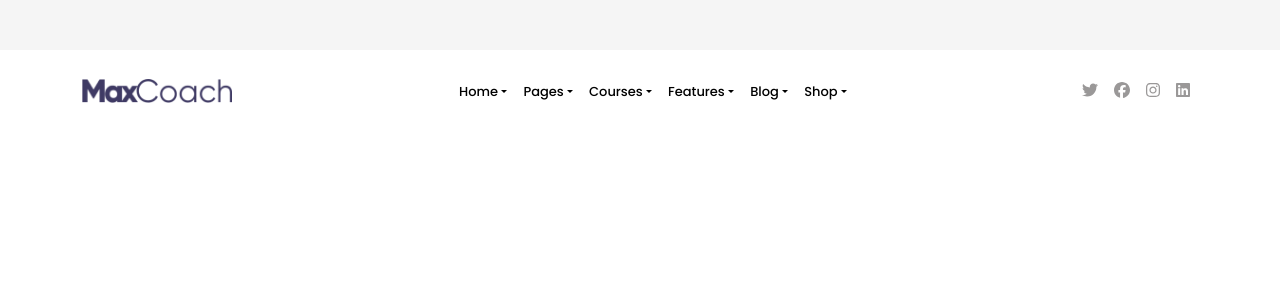
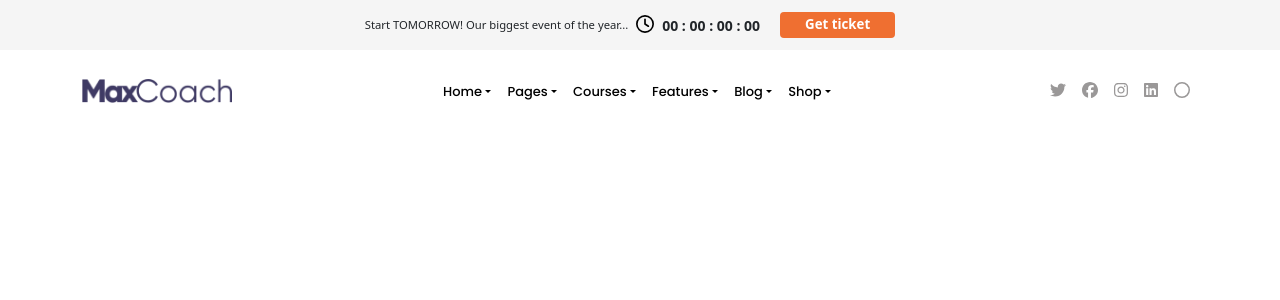
Before and after one commit to DamianoCasolari/proj-html-vuejs, a Vue app: page / in a window 1280 px wide. Shown: the top 300 px of the page. Built offline with nearby package versions, Linux system fonts and the light colour scheme; a web font is replaced by a local one.

Commit message:
add counter layout

```diff
--- a/src/components/CountdownEvent.vue
+++ b/src/components/CountdownEvent.vue
@@ -1,18 +1,44 @@
 <script>
+import { faClock } from '@fortawesome/free-regular-svg-icons';
+
 export default {
     name: "CountdownEvent",
     data() {
 
 
-        return {}
+        return {
+            faClock
+        }
     }
 }
 </script>
 
 
 <template>
-    <div class="countdown">
-
+    <div class="countdown d-flex justify-content-center align-items-center">
+        <div class="statement">
+            Start TOMORROW! Our biggest event of the year...
+        </div>
+        <div class="counter_container d-flex">
+            <span>
+                <font-awesome-icon :icon="faClock" class="mx-2 clock" />
+            </span>
+            <div class="counter">
+                <span>
+                    00 : 00 : 00 : 00
+                </span>
+                <!-- <span>
+                00 :
+            </span>
+            <span>
+                00 :
+            </span>
+            <span>
+                00
+            </span> -->
+            </div>
+        </div>
+        <button class="juice_button">Get ticket</button>
     </div>
 </template>
 
@@ -24,5 +50,31 @@ export default {
 .countdown {
     height: 50px;
     background-color: $clr_countdown;
+    font-size: calc(10px + 0.1vw);
+
+
+    .clock {
+        font-size: 18px;
+        color: $clr_total_dark;
+        vertical-align: middle;
+    }
+
+    .counter {
+        font-size: 14px;
+        font-weight: 700;
+    }
+
+    .juice_button {
+        background-color: $clr_juice_button;
+        color: $clr_primary_light;
+        margin: 20px;
+        padding: 3px 25px;
+        font-weight: 600;
+        font-size: calc(12px + 0.1vw);
+        border-radius: 4px;
+        border: none;
+
+
+    }
 }
 </style>
--- a/src/components/MainMenu.vue
+++ b/src/components/MainMenu.vue
@@ -17,7 +17,7 @@ export default {
                 aria-expanded="false">
                 {{ option }}
             </button>
-            <ul class="dropdown-menu">
+            <ul class="dropdown-menu dropdown-menu-end">
                 <li><a class="dropdown-item" href="#">Action</a></li>
                 <li><a class="dropdown-item" href="#">Another action</a></li>
                 <li><a class="dropdown-item" href="#">Something else here</a></li>
--- a/src/components/SiteHeader.vue
+++ b/src/components/SiteHeader.vue
@@ -1,5 +1,6 @@
 <script>
 import MainMenu from './MainMenu.vue';
+import { faCircle } from '@fortawesome/free-regular-svg-icons';
 export default {
 
 
@@ -7,7 +8,10 @@ export default {
     data() {
 
 
-        return {}
+        return {
+            faCircle
+
+        }
     },
     components: {
         MainMenu
@@ -26,6 +30,8 @@ export default {
             <a href="#"><font-awesome-icon :icon="['fab', 'facebook']" class="mx-2" /></a>
             <a href="#"><font-awesome-icon :icon="['fab', 'instagram']" class="mx-2" /></a>
             <a href="#"><font-awesome-icon :icon="['fab', 'linkedin']" class="mx-2" /></a>
+            <a href="#"><font-awesome-icon :icon="faCircle" class="mx-2" /></a>
+            <!-- <font-awesome-icon :icon="icons.faCircle" /> -->
         </div>
     </header>
 </template>
--- a/src/main.js
+++ b/src/main.js
@@ -7,11 +7,11 @@ import * as bootstrap from 'bootstrap'
 
 
 import { library } from '@fortawesome/fontawesome-svg-core';
-import { faUser, faEnvelope, faStar, faSearch, faBell, faSun, faCloudMoon, faMoon } from '@fortawesome/free-solid-svg-icons';
+import { faUser, faEnvelope, faClock, faCircle, faStar, faSearch, faBell, faSun, faCloudMoon, faMoon } from '@fortawesome/free-solid-svg-icons';
 import { faFacebook, faTwitter, faInstagram, faLinkedin } from '@fortawesome/free-brands-svg-icons';
 import { FontAwesomeIcon } from '@fortawesome/vue-fontawesome';
 
-library.add(faUser, faEnvelope, faStar, faFacebook, faTwitter, faInstagram, faLinkedin, faSearch, faBell, faSun, faCloudMoon, faMoon);
+library.add(faUser, faEnvelope, faClock, faCircle, faStar, faFacebook, faTwitter, faInstagram, faLinkedin, faSearch, faBell, faSun, faCloudMoon, faMoon);
 
 
 createApp(App).component('font-awesome-icon', FontAwesomeIcon).mount('#app')
```
Also changed, not shown: src/assets/img/images/vecteezy_abstract-colorful-blob-shapes-element-design_14273448_100.png (added).
